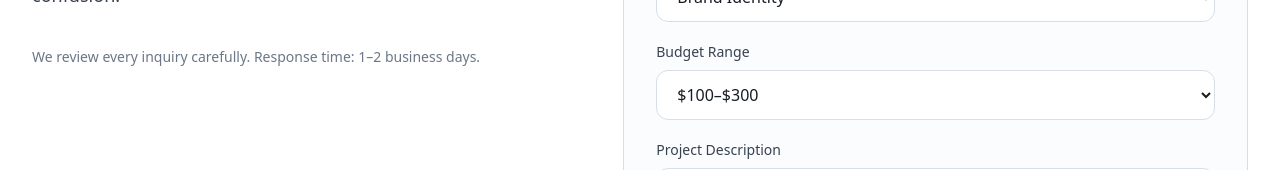
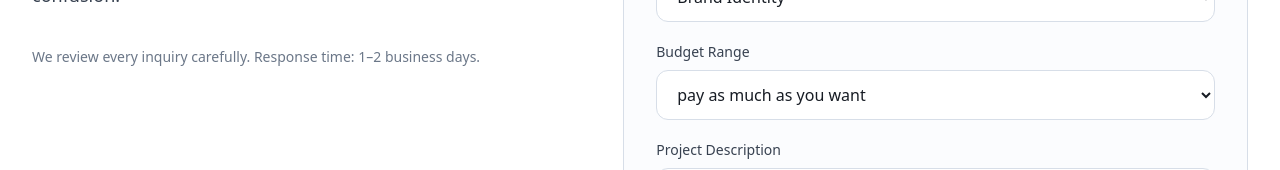
Before and after one commit to AnCLab99/anclab-nextjs, a Next.js app: page /contact in a window 1280 px wide. Shown: the part 478-648 px from the top of the page. Built offline with nearby package versions, Linux system fonts and the light colour scheme.

Commit message:
Update budget range options in contact form

```diff
--- a/app/contact/page.tsx
+++ b/app/contact/page.tsx
@@ -37,9 +37,7 @@ export default function ContactPage() {
             <label className="grid gap-2 text-sm font-medium text-body">
               Budget Range
               <select className="rounded-xl border border-line bg-white px-4 py-3 text-base text-ink outline-none transition focus:border-brand-primary">
-                <option>$100–$300</option>
-                <option>$300–$800</option>
-                <option>$800+</option>
+                <option>pay as much as you want</option>
               </select>
             </label>
             <label className="grid gap-2 text-sm font-medium text-body">
```
